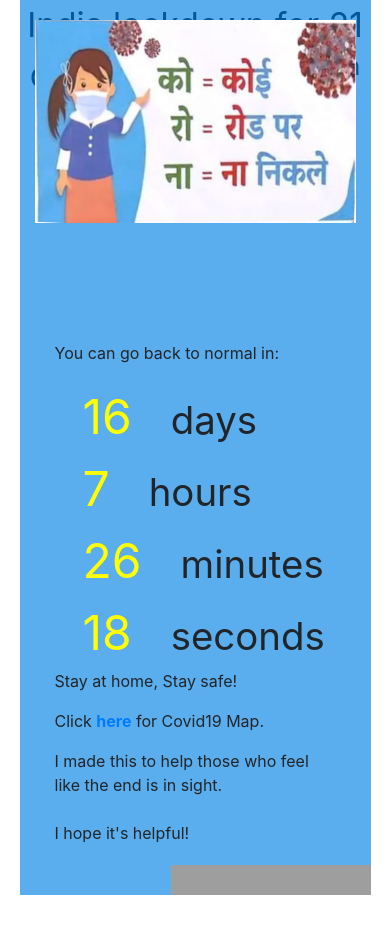
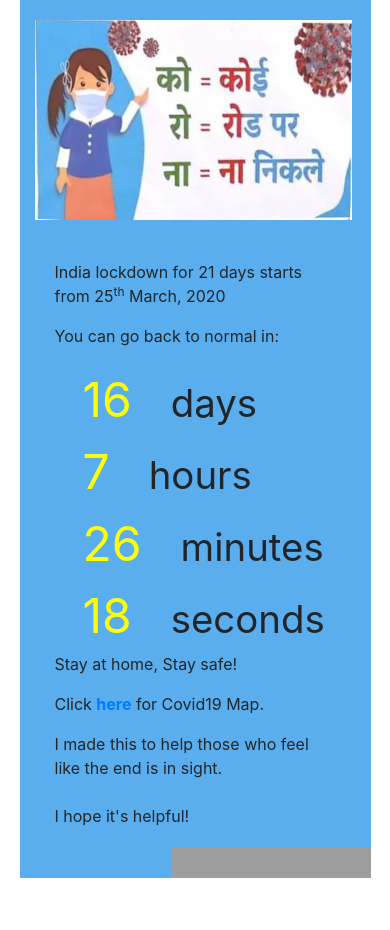
Before and after one commit to sanjeevbaurai/indialockdown, a PHP site: page / in a window 390 px wide. Shown: the top 930 px of the page. Run offline with PHP 8.4, Linux system fonts and the light colour scheme; some libraries are stand-ins or nearby versions; grey boxes are pictures that could not be loaded.

Commit message:
added new link and header

```diff
--- a/css/style.css
+++ b/css/style.css
@@ -104,8 +104,17 @@ margin: 20px;
 .timer {
   font-size:  2.5em;
 }
+ .lockdown{
+ display: none;
+}
 
   @media only screen and (max-width: 48rem) {
+    nav .nav-wrapper{
+        display: none;
+       }
+    .lockdown{
+         display: block;
+     }
     #header {
       flex-direction: column;
        width: 90%;
@@ -113,7 +122,7 @@ margin: 20px;
     }
     #headerImg {
          width: auto;
-
+         height: 200px;
       }
       .img{
       width: 90%;
--- a/index.html
+++ b/index.html
@@ -18,11 +18,13 @@
 </head>
 
 <body>
+    <div class="container-fluid">
     <nav>
 		<div class="nav-wrapper">
 		  <a href="#" class="brand-logo center"><span class="light-blue-text text-darken-4">India lockdown for 21 days starts from 25<sup>th</sup> March, 2020</span></a>
 		</div>
 		</nav>
+    </div>
    <div id="header" class="container">
         <div class="row">
             <div class="col-md-5">
@@ -31,7 +33,7 @@
             </div>
             <div class="col-md-7">
                     <div class="innerContainer">
-                        <!-- <p class="">India lockdown for 21 days starts from 25<sup>th</sup> March, 2020</p> -->
+                        <p class="lockdown">India lockdown for 21 days starts from 25<sup>th</sup> March, 2020</p>
                         <p class="">You can go back to normal in:</p>
                         <div class="timer"><span id="days"></span> days <span id="hours"></span> hours <span id="minutes"></span> minutes <span id="seconds"></span> seconds
                         </div>
```
